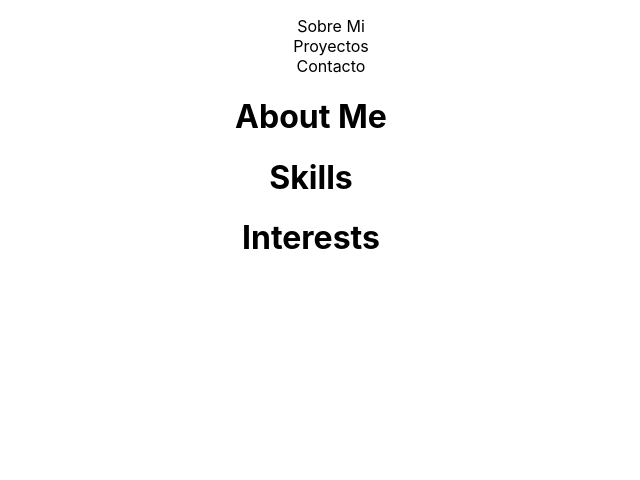
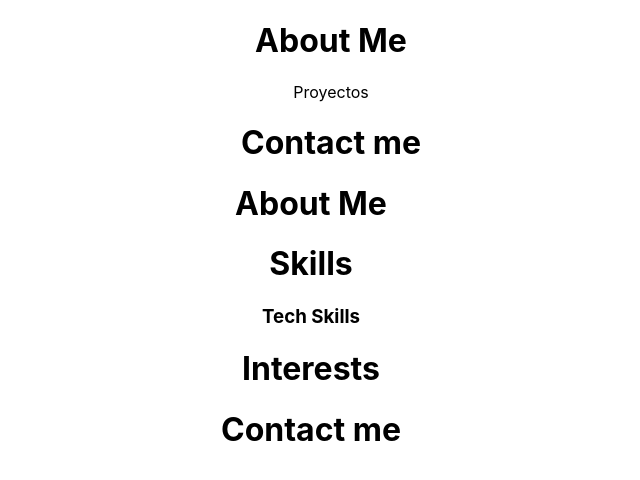
Before and after one commit to Christian-Ares/portfolio, a React (Create React App) app: page / in a window 1280 px wide. Shown: the top 480 px of the page, without its empty margins (329-969 px from the left). Built offline with nearby package versions, Linux system fonts and the light colour scheme.

Commit message:
Working on components

```diff
--- a/src/App.js
+++ b/src/App.js
@@ -3,7 +3,9 @@ import { Skills } from './components/Skills/Skills';
 import { Intereses } from './components/Interests/Intereses';
 import { NavBar } from './components/Navbar/NavBar';
 
+
 import './App.css';
+import { Contacto } from './components/Contacto/Contacto';
 
 
 
@@ -15,6 +17,7 @@ function App() {
       <AboutMe />
       <Skills />
       <Intereses />
+      <Contacto />
     </div>
   );
 }
--- /dev/null
+++ b/src/components/Contacto/Contacto.js
@@ -0,0 +1,9 @@
+import React from 'react'
+
+export const Contacto = () => {
+    return (
+        <div>
+            <h1>Contact me</h1>
+        </div>
+    )
+}
--- a/src/components/Navbar/NavBar.js
+++ b/src/components/Navbar/NavBar.js
@@ -1,13 +1,16 @@
 import { React } from "react";
+import { AboutMe } from "../AboutMe/AboutMe";
+import { Contacto } from "../Contacto/Contacto";
+
 import "./NavBar.css";
 
 export const NavBar = () => {
     return (
         <div>
             <ul>
-                <li>Sobre Mi</li>
-                <li>Proyectos</li>
-                <li>Contacto</li>
+                <li> <AboutMe /> </li>
+                <li> Proyectos </li>
+                <li> <Contacto /> </li>
             </ul>
         </div>
     )
--- a/src/components/Skills/Skills.js
+++ b/src/components/Skills/Skills.js
@@ -4,6 +4,7 @@ export const Skills = () => {
     return (
         <div>
             <h1>Skills</h1>
+            <h3>Tech Skills</h3>
         </div>
     )
 };
```
Also changed, not shown: src/components/Contacto/Contacto.css (added), 1 other file (tests, documents, lock files or other folders).
